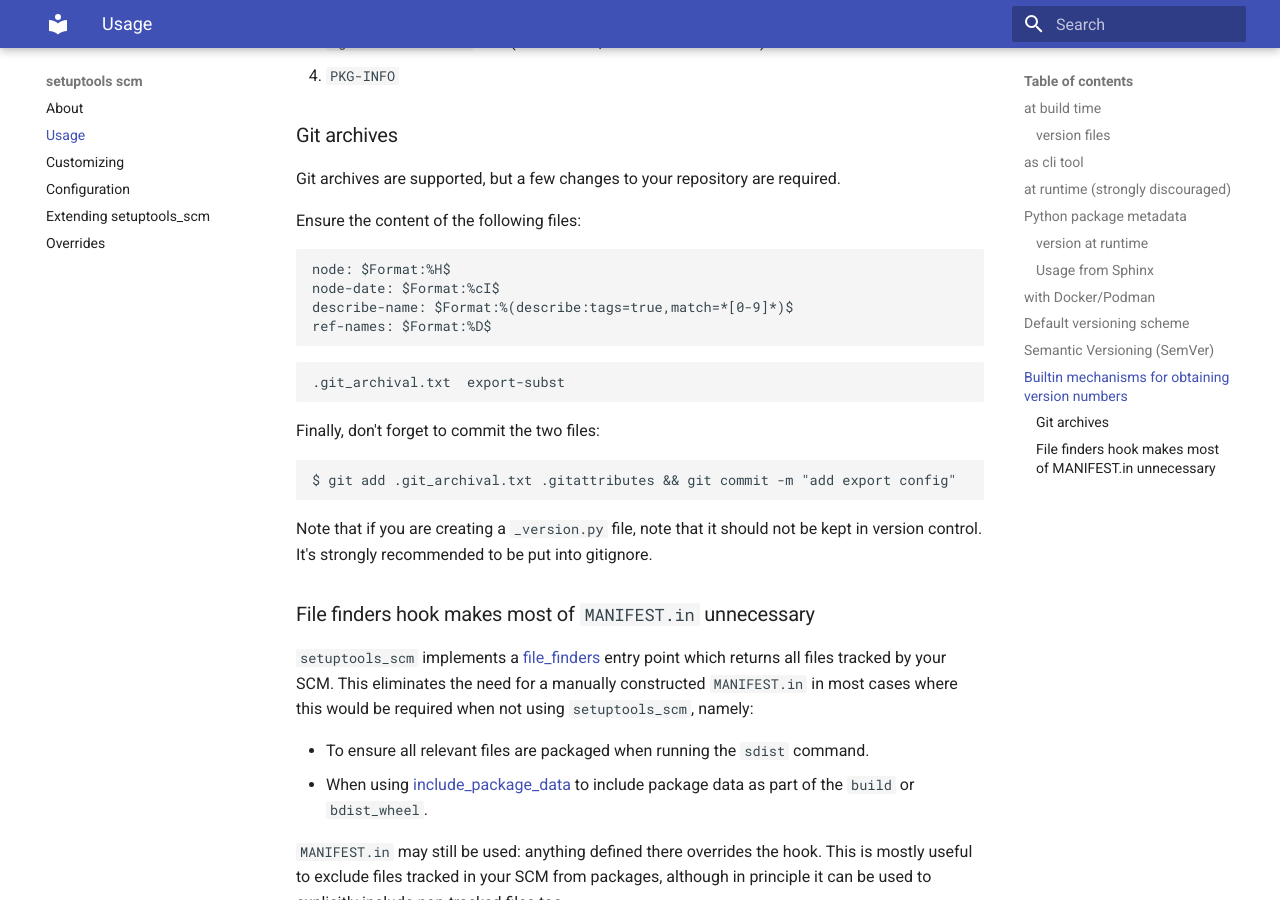
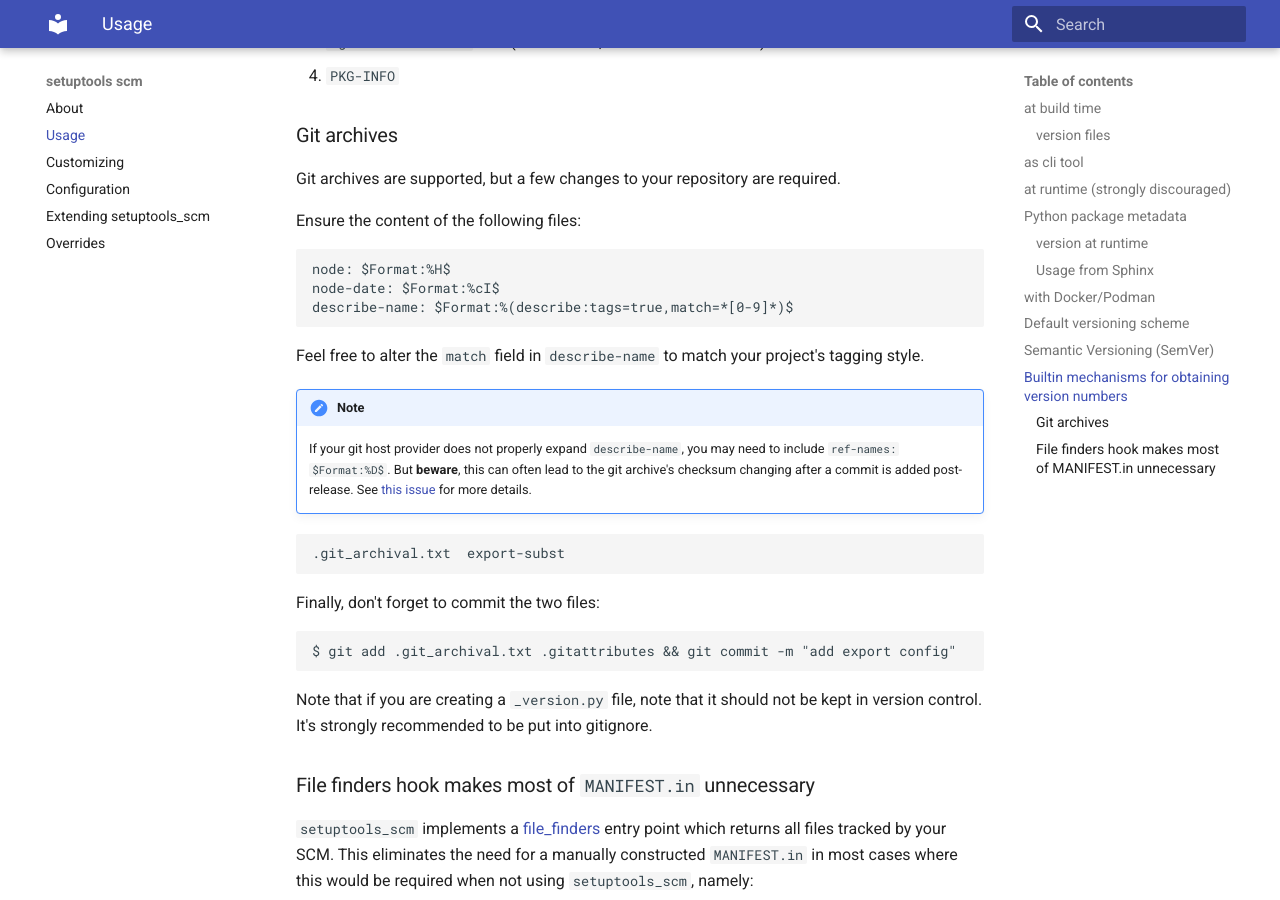
Before and after one commit to pypa/setuptools-scm, an MkDocs documentation site: the page built from docs/usage.md, in a window 1280 px wide and 900 px high, scrolled down 4568 px. Built offline with MkDocs 1.6.1 and Material for MkDocs 9.7.7, drawn with Linux system fonts in a browser that asks for light colours.

Commit message:
Make .git_archival.txt more reproducible

````diff
--- a/docs/usage.md
+++ b/docs/usage.md
@@ -235,8 +235,18 @@ Ensure the content of the following files:
 node: $Format:%H$
 node-date: $Format:%cI$
 describe-name: $Format:%(describe:tags=true,match=*[0-9]*)$
-ref-names: $Format:%D$
 ```
+
+Feel free to alter the `match` field in `describe-name` to match your project's
+tagging style.
+
+!!! note
+
+    If your git host provider does not properly expand `describe-name`, you may
+    need to include `ref-names: $Format:%D$`. But **beware**, this can often
+    lead to the git archive's checksum changing after a commit is added
+    post-release. See [this issue][git-archive-issue] for more details.
+
 
 ``` {.text file=".gitattributes"}
 .git_archival.txt  export-subst
@@ -251,7 +261,7 @@ $ git add .git_archival.txt .gitattributes && git commit -m "add export config"
 Note that if you are creating a `_version.py` file, note that it should not
 be kept in version control. It's strongly recommended to be put into gitignore.
 
-
+[git-archive-issue]: https://github.com/pypa/setuptools_scm/issues/806
 
 ### File finders hook makes most of `MANIFEST.in` unnecessary
 
````
Also changed, not shown: .git_archival.txt, 1 other file.
